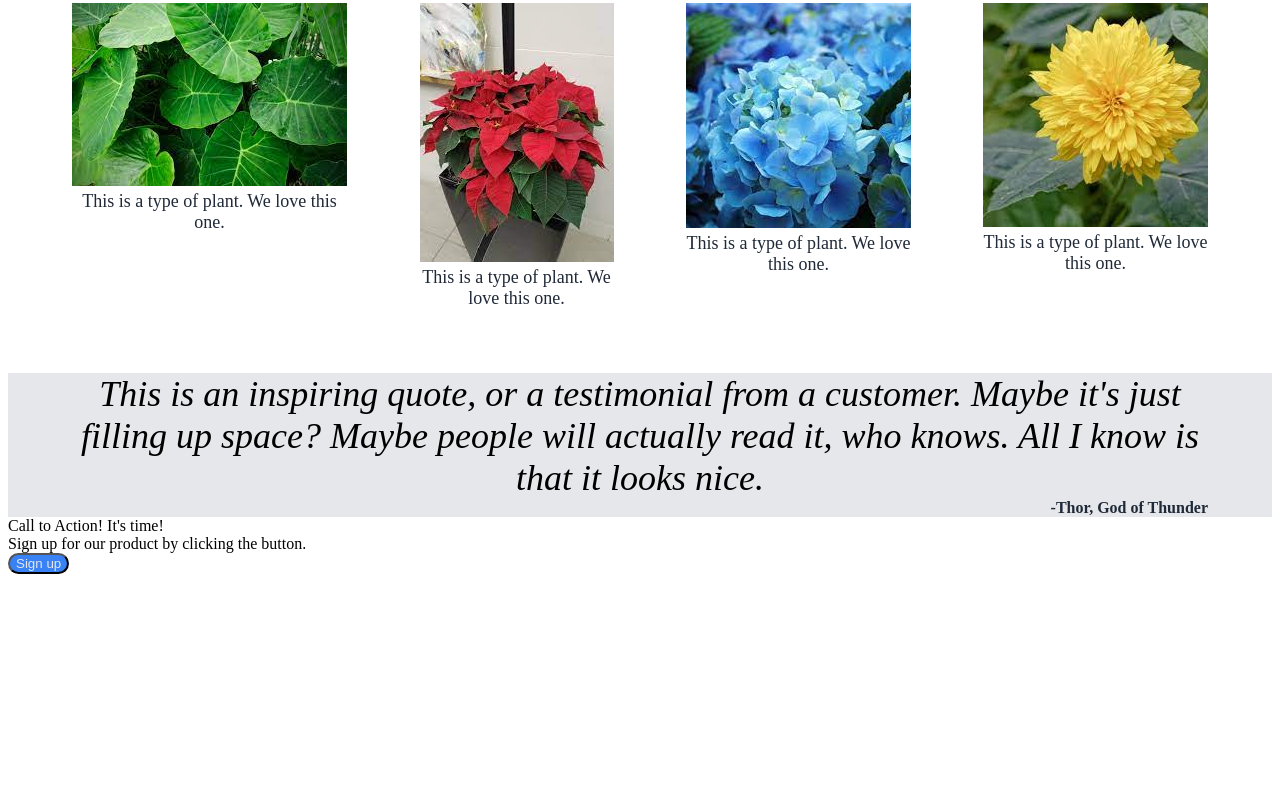
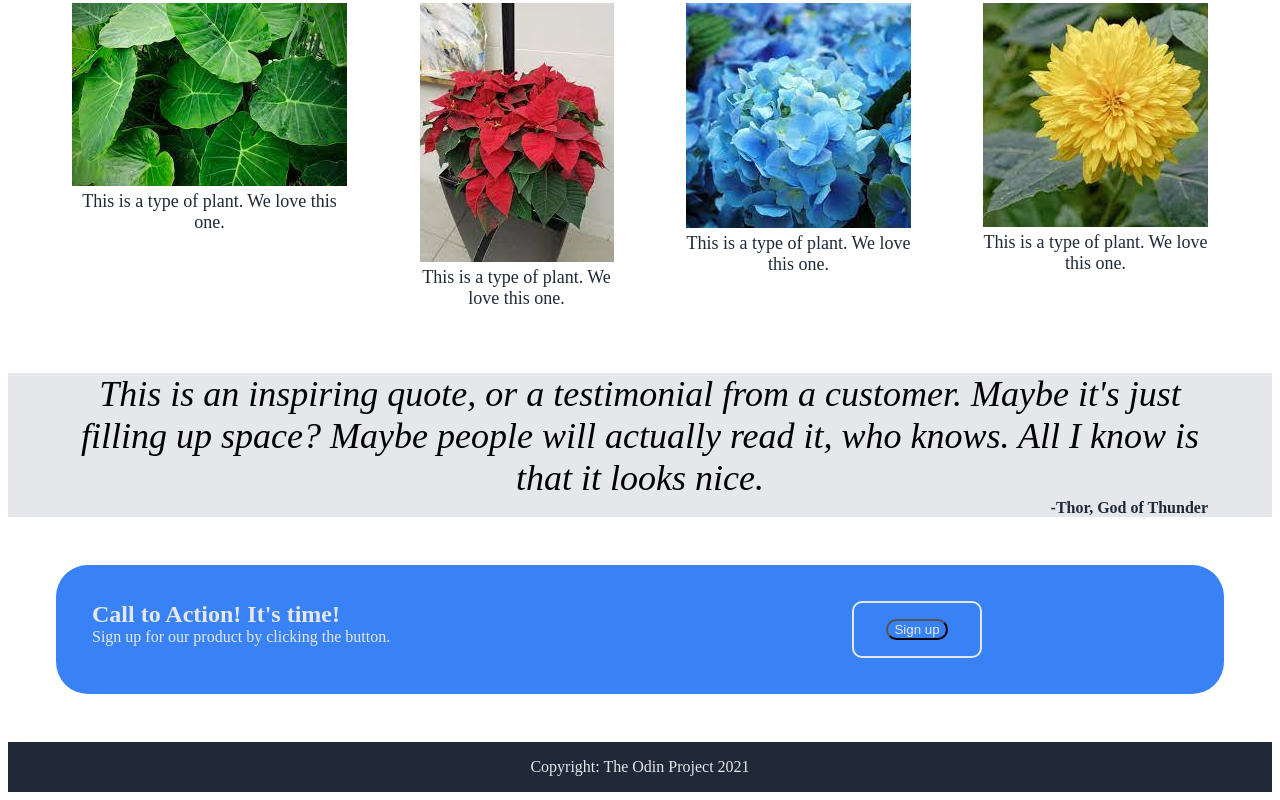
Before and after one commit to CNPCNPCNP/landing-page, a plain HTML site: page index.html in a window 1280 px wide. Shown: the part 445-1245 px from the top of the page. Before the commit the page ends 1027 px from the top, so only its background shows below. Drawn offline with Linux system fonts and the light colour scheme.

Commit message:
Finish site, including bottom footer
Completed call to action and bottom footer. Website is ready to be
deployed.

```diff
--- a/index.html
+++ b/index.html
@@ -90,5 +90,8 @@
             </button>
         </div>
     </div>
+    <div class='copyright-text'>
+        Copyright: The Odin Project 2021
+    </div>
 </body>
 </html>
--- a/styles.css
+++ b/styles.css
@@ -106,3 +106,51 @@
     font-weight: bolder;
     color: #1f2937;
 }
+
+.action-call {
+    display: flex;
+    justify-content: center;
+    background-color: #3882F6;
+    margin: 48px;
+    padding: 36px;
+    border-radius: 32px;
+}
+
+.action-left {
+    font-size: 24px;
+    font-weight: bold;
+    color: #E5E7EB;
+    padding-right: 256px;
+}
+
+.action-text {
+    font-size: 16px;
+    font-weight: normal;
+}
+
+.action-right {
+    display: inline-block;
+    padding: 1rem 2rem;
+    margin: 0;
+    text-decoration: none;
+    color: #ffffff;
+    font-family: sans-serif;
+    font-size: 1rem;
+    cursor: pointer;
+    text-align: center;
+    transition: background 250ms ease-in-out,
+                transform 150ms ease;
+    -webkit-appearance: none;
+    -moz-appearance: none;
+    margin: auto;
+    border: 2px solid #E5E7EB;
+    border-radius: 10px;
+}
+
+.copyright-text {
+    background-color: #1F2937;
+    text-align: center;
+    color: #E5E7EB;
+    font-size: 16px;
+    padding: 16px;
+}
```
